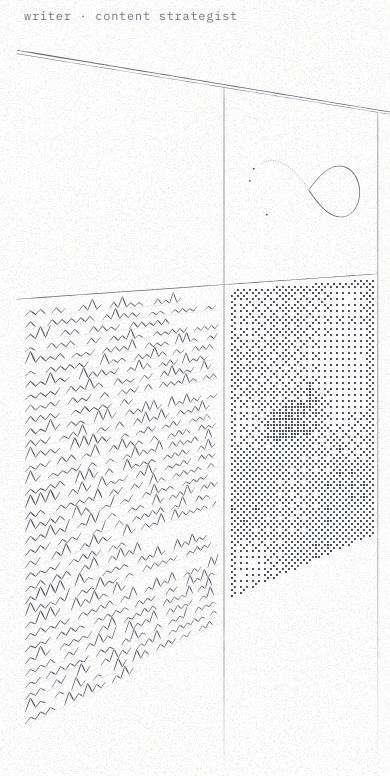
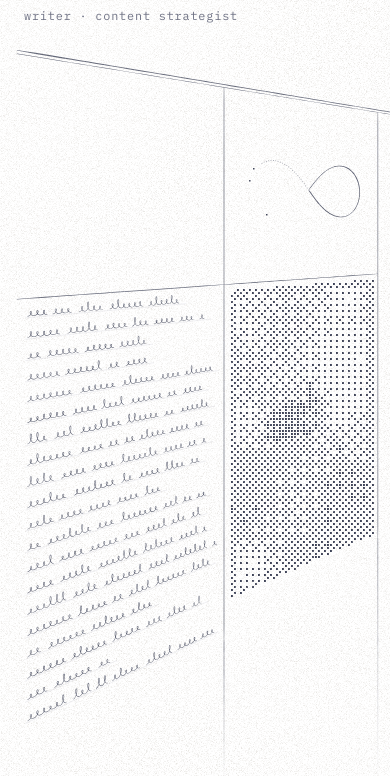
Before and after one commit to joe-garvin/portfolio, a plain HTML site: page index.html in a window 390 px wide. Shown: the part 68-844 px from the top of the page. Drawn offline with Linux system fonts and the light colour scheme.

Commit message:
Home page: tone strips and loops replace the zigzag and bars (#3)
Wide screens: tone strips in the light block, loops in the heavy column and the short block. Phones: loops. Each written row records where its strike-through runs.


Claude-Session: https://claude.ai/code/session_01J1JGvVA1m6o29q69x245rP

Co-authored-by: Claude Opus 5.5 <noreply@anthropic.com>

```diff
--- a/index.html
+++ b/index.html
@@ -110,11 +110,13 @@ function proj(x,y){if(x<=xL)return[x,y,1];const t=(x-xL)/span,s=1/(1+K*t);return
 const seg=(x0,y0,x1,y1,step)=>{step=step||7;const n=Math.max(1,Math.ceil(Math.hypot(x1-x0,y1-y0)/step)),o=[];for(let i=0;i<=n;i++)o.push([x0+(x1-x0)*i/n,y0+(y1-y0)*i/n]);return o};
 
 /* ---------- marks are recorded once as ops, then drawn into a sprite per cell ---------- */
-let RO,RG;
-function nib(pts,o){RO.push({P:pts.map(p=>proj(p[0],p[1])),w:o.w,con:o.con==null?.5:o.con,ang:o.ang==null?-.6:o.ang,a:o.a||.92,flat:o.flat,sa:Q()*99,al:.86+.14*Q()})}
-function guide(x0,y0,x1,y1,a){RG.push({A:proj(x0,y0),B:proj(x1,y1),a:a||.2})}
+let RO,RG,CUR=0,ROWM=[];
+function row(xa,xb,y){CUR=ROWM.length;ROWM.push({a:proj(xa,y),b:proj(xb,y)})}       /* starts a written row and says where its strike-through runs */
+function nib(pts,o){RO.push({P:pts.map(p=>proj(p[0],p[1])),w:o.w,con:o.con==null?.5:o.con,ang:o.ang==null?-.6:o.ang,a:o.a||.92,flat:o.flat,sa:Q()*99,al:.86+.14*Q(),row:CUR})}
+function guide(x0,y0,x1,y1,a){RG.push({A:proj(x0,y0),B:proj(x1,y1),a:a||.2,row:CUR})}
 function rule(x0,y0,x1,y1,w){nib(seg(x0,y0,x1,y1,9),{w:w||.9,con:.15,a:.88})}
 function drawNib(c,op){
+  if(op.dot){c.fillStyle=INK;c.globalAlpha=op.a;const P=op.P;for(let i=0;i<P.length;i++){const z=op.sz*P[i][2];c.fillRect(P[i][0],P[i][1],z,z)}c.globalAlpha=1;return}
   const P=op.P,n=P.length;if(n<2)return;const L=[],Rt=[];
   for(let i=0;i<n;i++){
     const a=P[Math.max(0,i-1)],b=P[Math.min(n-1,i+1)],dx=b[0]-a[0],dy=b[1]-a[1],len=Math.hypot(dx,dy)||1,s=P[i][2]||1,t=i/(n-1);
@@ -127,34 +129,42 @@ function drawNib(c,op){
 }
 function drawGuide(c,g){c.strokeStyle=PENCIL;c.globalAlpha=g.a;c.lineWidth=.6;c.beginPath();c.moveTo(g.A[0],g.A[1]);c.lineTo(g.B[0],g.B[1]);c.stroke();c.globalAlpha=1}
 
-/* ---------- the two hands: abstract marks, never letters ---------- */
-function zigzag(x0,y0,x1,y1,sc){
-  for(let y=y0+14*sc;y<y1-2;y+=15*sc){
-    guide(x0,y+1.5,x1,y+1.5,.2);
-    const end=x0+(x1-x0)*(R()<.2?rr(.3,.8):1);
-    for(let x=x0;x<end-10*sc;){
-      const len=Math.min(rr(14,62)*sc,end-x),amps=[];let pts=[];
-      for(let ph=0;;ph+=Math.PI){const c=Math.floor(ph/TAU);if(amps[c]===undefined)amps[c]=R()<.17?2.1:rr(.6,1.2);const xx=x+ph*1.9*sc;if(xx>x+len)break;const yy=y-7*sc*amps[c]*(.5-.5*Math.cos(ph));
-        if(pts.length)pts=pts.concat(seg(pts[pts.length-1][0],pts[pts.length-1][1],xx,yy,4).slice(1));else pts.push([xx,yy])}
-      if(pts.length>1)nib(pts,{w:1.6*sc,con:.55,ang:-.7,a:.96});
-      x+=len+rr(6,11)*sc;
+/* ---------- the two hands: abstract marks, never letters. Joe's picks from the placeholder marks study.
+   Rows sit at a fixed pitch, so a rewritten row always lands where the struck one was.
+   o = {w: weight, d: density}. ---------- */
+const BAY=[0,8,2,10,12,4,14,6,3,11,1,9,15,7,13,5];
+/* tone strips: bands of dithered tone that rise and fall word by word */
+function tone(x0,y0,x1,y1,sc,o){
+  const h=6*sc*o.w,p=Math.max(11.5*sc/o.d,h+3.2*sc),g=2.3*sc;
+  for(let y=y0+10*sc;y+h/2<y1-2;y+=p){
+    const end=x0+(x1-x0)*(R()<.18?rr(.3,.8):rr(.9,1));row(x0,end,y);
+    const words=[];for(let x=x0;x<end-6*sc;){const l=Math.min(rr(10,60)*sc,end-x);words.push([x,x+l,rr(.3,.95)]);x+=l+rr(4,8)*sc}
+    const pts=[];
+    words.forEach(q=>{const a=q[0],b=q[1],L=q[2];for(let x=a;x<b;x+=g){const i=Math.round((x-x0)/g);for(let j=0,yy=y-h/2;yy<y+h/2-g*.4;yy+=g,j++){
+      const t=L*Math.min(1,(x-a)/(4*sc)+.35,(b-x)/(4*sc)+.35)*(.75+.5*N(x*.06,y*.3));if(t>(BAY[(i&3)+4*(j&3)]+.5)/16)pts.push(proj(x,yy))}}});
+    if(pts.length)RO.push({dot:1,P:pts,sz:1.75*sc,a:.95,al:1,row:CUR});
+  }
+}
+/* loops: a running hand of plain loops, some taller, grouped like words */
+function loops(x0,y0,x1,y1,sc,o){
+  const p=16*sc/o.d,w=1.15*sc*o.w,hh=6.6*sc*Math.min(1,1.15/o.d),c=1.25*sc,d=2.5*sc,adv=c*TAU;
+  for(let y=y0+15*sc;y<y1-2;y+=p){
+    const end=x0+(x1-x0)*(R()<.2?rr(.3,.8):rr(.9,1));row(x0,end,y-hh*.5);guide(x0,y+1.5,x1,y+1.5,.2);
+    for(let x=x0+d;x<end-adv;){
+      const n=Math.min(2+((R()*6)|0),Math.floor((end-x)/adv));if(n<1)break;const pts=[];
+      for(let k=0;k<n;k++){const h=R()<.18?hh*1.85:hh*rr(.8,1.1);for(let i=k?1:0;i<=14;i++){const th=TAU*i/14;pts.push([x+k*adv+c*th+d*Math.sin(th),y-h*(1-Math.cos(th))/2])}}
+      nib(pts,{w,con:.5,ang:-.7,a:.95});x+=n*adv+rr(6,10)*sc;
     }
   }
 }
-function bars(x0,y0,x1,y1,sc){
-  for(let y=y0+8*sc;y<y1-2;y+=8.6*sc){
-    const end=R()<.13?x0+(x1-x0)*rr(.35,.82):x1,drift=rr(-.7,.7)*sc;
-    for(let x=x0;x<end-8*sc;){
-      const l=Math.min(rr(8,44)*sc,end-x);
-      if(R()<.94)nib(seg(x,y+drift,x+l,y+drift+rr(-.5,.5)*sc,6),{w:5.4*sc,con:.12,ang:-.4,flat:1,a:.97});
-      x+=l+rr(2.5,5)*sc;
-    }
-  }
-}
+/* which hand a block is written in, and how heavily.
+   Wide screens: tone strips (weight 60, density 60) in the light slot, loops (weight 55, density 60) in the heavy slot,
+   where every mark is drawn 1.55 times heavier and 1.3 times denser. Phones: loops (weight 70, density 60). */
+const hand=type=>mobile?[loops,{w:.7,d:.6}]:type==='light'?[tone,{w:.6,d:.6}]:[loops,{w:.55*1.55,d:.6*1.3}];
 
 /* ---------- settings ---------- */
 /* ---------- settings: Joe's picks ----------
-   A row arrives as a dither fade. The bars column and the zigzag are on the page at load. Blocks fill, move, and have lines struck and rewritten.
+   A row arrives as a dither fade. The two written blocks (the heavy column and the light block) are on the page at load. Blocks fill, move, and have lines struck and rewritten.
    A block takes 6 s and events are 4 s apart on the study's clock, and that clock runs at 4x, so on screen a block fills in 1.5 s
    with 1 s between events. The dithered square does not use this clock and keeps its own slower pace. */
 const S={dia:'circulation',geo:'persp',end:'fade',mode:'fade',fill:true,move:true,revise:true,fillDur:6,gap:4,speed:4};
@@ -207,12 +217,11 @@ function leftTrail(x0,y,stopX){
 function downTrail(x,y0){const s=proj(x,0)[2],yE=vy+(H+6-vy)/s;if(yE-y0<10)return;const a=proj(x,y0),b=proj(x,yE);trail(e=>proj(x,y0+(yE-y0)*e),b[1]-a[1])}
 
 /* ---------- layout: outline, lines running on to the edges, the cells, and the square ---------- */
-const BAY=[0,8,2,10,12,4,14,6,3,11,1,9,15,7,13,5];
 function inPoly(x,y,q){let c=false;for(let i=0,j=q.length-1;i<q.length;j=i++){if((q[i][1]>y)!==(q[j][1]>y)&&x<(q[j][0]-q[i][0])*(y-q[i][1])/(q[j][1]-q[i][1])+q[i][0])c=!c}return c}
 let DZ=null,textRight=0,CELLS={},linesC=null,SC=1;
 function buildStatic(){
   const fy0=F.y+(mobile?16:42),fy1=F.y+F.h-(mobile?26:40),hgt=fy1-fy0,Y=f=>fy0+hgt*f;SC=mobile?.82:1;
-  /* phones: the first two columns only (diagram and zigzag, then the square); the bars column and the short bars are cut,
+  /* phones: the first two columns only (diagram over the written block, then the square); the heavy column and the short block are cut,
      and the top rules run off the right edge as if the page went on */
   const b=mobile?[.04,.66,1.36]:[.02,.467,.903,1.406,1.9],X=b.map(t=>xL+t*span),cut=mobile?.36:.42,n=X.length-1,XR=mobile?xL+1.7*span:X[n];
   RO=[];RG=[];R=mulberry(101);Q=mulberry(108);
@@ -284,8 +293,8 @@ function drawDz(ts,still){
 }
 
 /* ---------- blocks: each is generated for a cell, then cut into rows, and every row gets a sprite and its own dither dots ---------- */
-const BLOCKS=[{id:'bars',name:'the bars column',type:'bars',home:'D',seed:404},{id:'zig',name:'the zigzag',type:'zig',home:'B',seed:202},
-  {id:'dia',name:'the diagram',type:'dia',home:'A',alt:'C',seed:606},{id:'bars2',name:'the short bars',type:'bars',home:'F',alt:'E',seed:505}];
+const BLOCKS=[{id:'bars',name:'the heavy column',type:'heavy',home:'D',seed:404},{id:'zig',name:'the light block',type:'light',home:'B',seed:202},
+  {id:'dia',name:'the diagram',type:'dia',home:'A',alt:'C',seed:606},{id:'bars2',name:'the short block',type:'heavy',home:'F',alt:'E',seed:505}];
 function makeRow(ops,guides,texts){
   let x0=1e9,y0=1e9,x1=-1e9,y1=-1e9;ops.forEach(o=>o.P.forEach(p=>{x0=Math.min(x0,p[0]);x1=Math.max(x1,p[0]);y0=Math.min(y0,p[1]);y1=Math.max(y1,p[1])}));
   (texts||[]).forEach(t=>{x0=Math.min(x0,t.m[4]-16);x1=Math.max(x1,t.m[4]+16);y0=Math.min(y0,t.m[5]-16);y1=Math.max(y1,t.m[5]+16)});
@@ -303,13 +312,12 @@ function makeRow(ops,guides,texts){
 }
 let PRND=mulberry(9);
 function gen(type,rect,seed){
-  RO=[];RG=[];TX=[];R=mulberry(seed);Q=mulberry(seed+7);FLAT=false;
-  if(type==='zig')zigzag(rect[0],rect[1],rect[2],rect[3],SC);else if(type==='bars')bars(rect[0],rect[1],rect[2],rect[3],SC);else drawDiagram(rect[0],rect[1],rect[2],rect[3]);
-  const rows=[];
-  if(type==='dia'){let batch=[];const flush=()=>{if(batch.length){rows.push(makeRow(batch));batch=[]}};
-    RO.forEach(o=>{if(o.P.length>14){flush();rows.push(makeRow([o]))}else{batch.push(o);if(batch.length>=12)flush()}});flush();if(TX.length)rows.push(makeRow([],null,TX))}
-  else{let cur=[],px=-1e9,gi=0;const flush=()=>{if(cur.length){rows.push(makeRow(cur,RG[gi]?[RG[gi]]:null));gi++;cur=[]}};
-    RO.forEach(o=>{if(o.P[0][0]<px-15)flush();px=o.P[0][0];cur.push(o)});flush()}
+  RO=[];RG=[];TX=[];ROWM=[];CUR=0;R=mulberry(seed);Q=mulberry(seed+7);FLAT=false;const rows=[];
+  if(type==='dia'){drawDiagram(rect[0],rect[1],rect[2],rect[3]);let batch=[];const flush=()=>{if(batch.length){rows.push(makeRow(batch));batch=[]}};
+    RO.forEach(o=>{if(o.P.length>14){flush();rows.push(makeRow([o]))}else{batch.push(o);if(batch.length>=12)flush()}});flush();if(TX.length)rows.push(makeRow([],null,TX));return rows}
+  const h=hand(type);h[0](rect[0],rect[1],rect[2],rect[3],SC,h[1]);
+  const G=ROWM.map(()=>({ops:[],gs:[]}));RO.forEach(o=>G[o.row].ops.push(o));RG.forEach(g=>G[g.row].gs.push(g));
+  G.forEach((q,i)=>{if(q.ops.length){const r=makeRow(q.ops,q.gs);r.sk=ROWM[i];rows.push(r)}});
   return rows;
 }
 
@@ -322,8 +330,7 @@ function fillBlock(b,key,t0){
   const n=b.rows.length,st=Math.max(.04,(S.fillDur-rowDur())/Math.max(1,n-1));b.rows.forEach((r,i)=>TR.push({r,t0:t0+i*st,dur:rowDur(),dir:1}));return t0+(n-1)*st+rowDur();
 }
 function clearBlock(b,t0,span){const n=b.rows.length,st=span/Math.max(1,n);b.rows.forEach((r,i)=>TR.push({r,t0:t0+(n-1-i)*st,dur:rowDur(),dir:-1}));const end=t0+span+rowDur();LATER.push({t:end,fn:()=>{b.present=false;b.rows=[]}});return end}
-function strikeOp(r){const a=r.ops[0].P[0],o=r.ops[r.ops.length-1],b=o.P[o.P.length-1],up=Math.min(7,r.bh*.22);
-  return{P:[[a[0]-3,a[1]-up,a[2]],[(a[0]+b[0])/2,(a[1]+b[1])/2-up,(a[2]+b[2])/2],[b[0]+3,b[1]-up,b[2]]],w:1.5,con:.1,ang:-.6,a:.9,flat:1,sa:3,al:1}}
+function strikeOp(r){const a=r.sk.a,b=r.sk.b;return{P:[[a[0]-3,a[1],a[2]],[(a[0]+b[0])/2,(a[1]+b[1])/2,(a[2]+b[2])/2],[b[0]+3,b[1],b[2]]],w:1.5,con:.1,ang:-.6,a:.9,flat:1,sa:3,al:1}}
 function nextEvent(){
   const live=BLOCKS.filter(b=>CELLS[b.home]),absent=live.filter(b=>!b.present);
   if(S.fill&&absent.length){const b=absent[0];evEnd=fillBlock(b,b.home,T);busy=true;lastKind='fill';nowText='filling '+b.name;return}
@@ -334,11 +341,11 @@ function nextEvent(){
   const other=opts.filter(o=>o[0]!==lastKind),pool=other.length?other:opts,pick=pool[(ERND()*pool.length)|0],b=pick[1];lastKind=pick[0];busy=true;
   if(pick[0]==='move'){const to=b.cell===b.home?b.alt:b.home,e1=clearBlock(b,T,Math.min(4,S.fillDur*.3));nowText='moving '+b.name;evEnd=e1+.5+S.fillDur+.1;
     LATER.push({t:e1+.5,fn:()=>{evEnd=fillBlock(b,to,T)}})}
-  else{const k=2+((ERND()*3)|0),i0=(ERND()*(b.rows.length-k))|0,rows=b.rows.slice(i0,i0+k);nowText='revising '+b.name;
+  else{const k=Math.min(2+((ERND()*3)|0),b.rows.length-1),i0=(ERND()*(b.rows.length-k))|0,rows=b.rows.slice(i0,i0+k);nowText='revising '+b.name;
     rows.forEach((r,j)=>{r.strike=strikeOp(r);TR.push({kind:'strike',r,t0:T+j*.5,dur:.7})});
     const t1=T+k*.5+1.4;rows.forEach((r,j)=>TR.push({r,t0:t1+j*.3,dur:rowDur(),dir:-1}));
     const t2=t1+k*.3+rowDur()+.4;evEnd=t2+k*.5+rowDur();
-    LATER.push({t:t2,fn:()=>{const fresh=gen(b.type,CELLS[b.cell],b.seed+(b.gen=(b.gen||0)+1)*31);rows.forEach((r,j)=>{const nr=fresh[i0+j];if(!nr)return;b.rows[i0+j]=nr;TR.push({r:nr,t0:T+j*.5,dur:rowDur(),dir:1})})}})}
+    LATER.push({t:t2,fn:()=>{const fresh=gen(b.type,CELLS[b.cell],b.seed+(b.gen=(b.gen||0)+1)*31);rows.forEach((r,j)=>{const nr=fresh.find(f=>Math.abs(f.sk.a[1]-r.sk.a[1])<1.5);if(!nr)return;b.rows[i0+j]=nr;TR.push({r:nr,t0:T+j*.5,dur:rowDur(),dir:1})})}})}
 }
 function drawRow(r,q){
   if(S.mode==='pen'){
```
